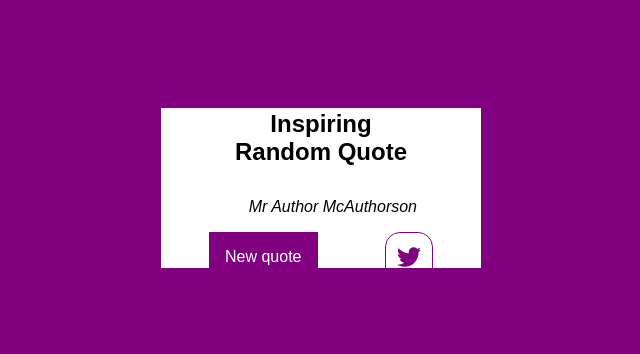
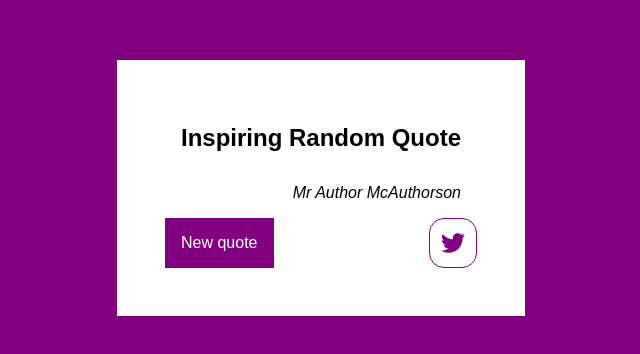
Before and after one commit to yllsson/FCC-Random-Quote-Machine, a React (Create React App) app in the folder rqm-react/: page / in a window 1280 px wide. Shown: the part 212-566 px from the top of the page, without its empty margins (319-959 px from the left). Built offline with nearby package versions, Linux system fonts and the light colour scheme.

Commit message:
adjust style

```diff
--- a/rqm-react/src/css/style.css
+++ b/rqm-react/src/css/style.css
@@ -15,8 +15,6 @@ body {
 
 #quote-box {
   background-color: #fff;
-  width: 25vw;
-  height: 20vh;
   padding: 3em;
   text-align: center;
   display: flex;
--- a/rqm-react/src/scss/style.scss
+++ b/rqm-react/src/scss/style.scss
@@ -17,8 +17,6 @@ body {
 
 #quote-box {
   background-color: $primary-color;
-  width: 25vw;
-  height: 20vh;
   padding: 3em;
   text-align: center;
   display: flex;
```
Also changed, not shown: 1 other file (tests, documents, lock files or other folders).
